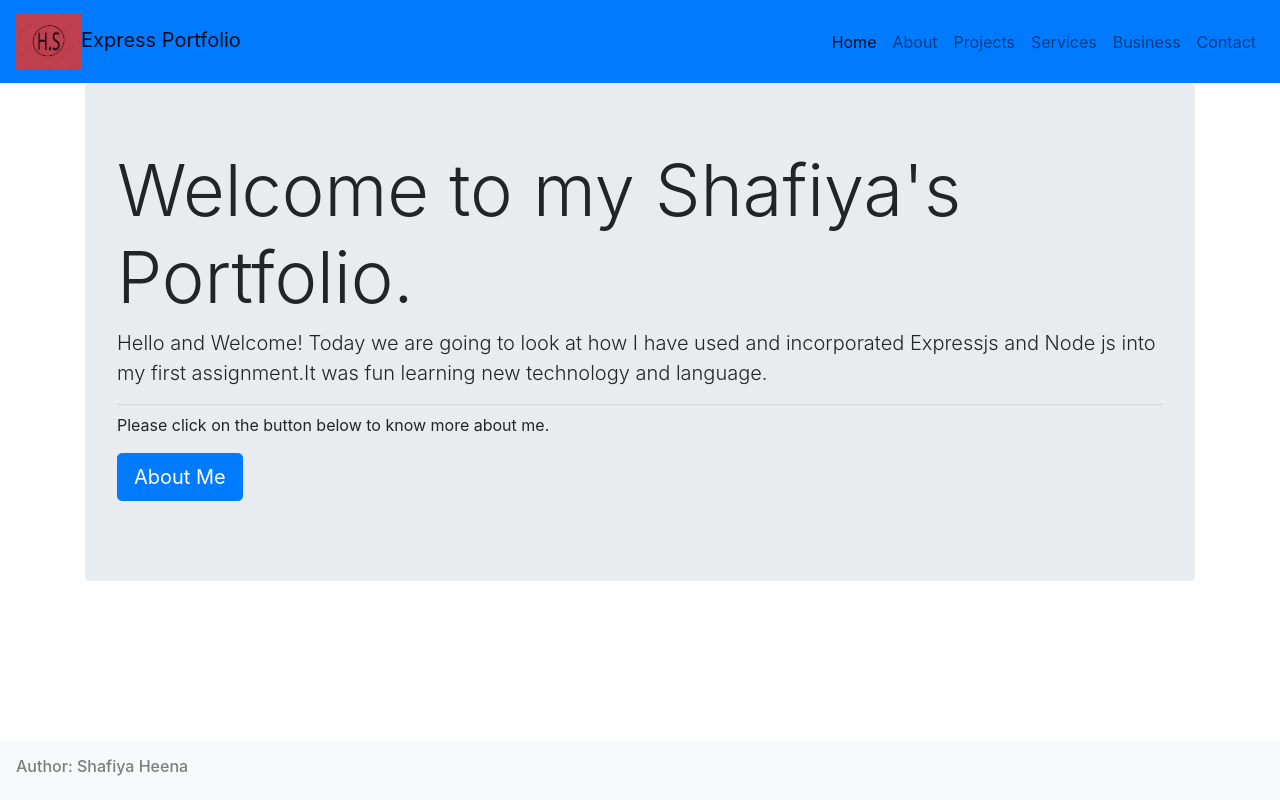
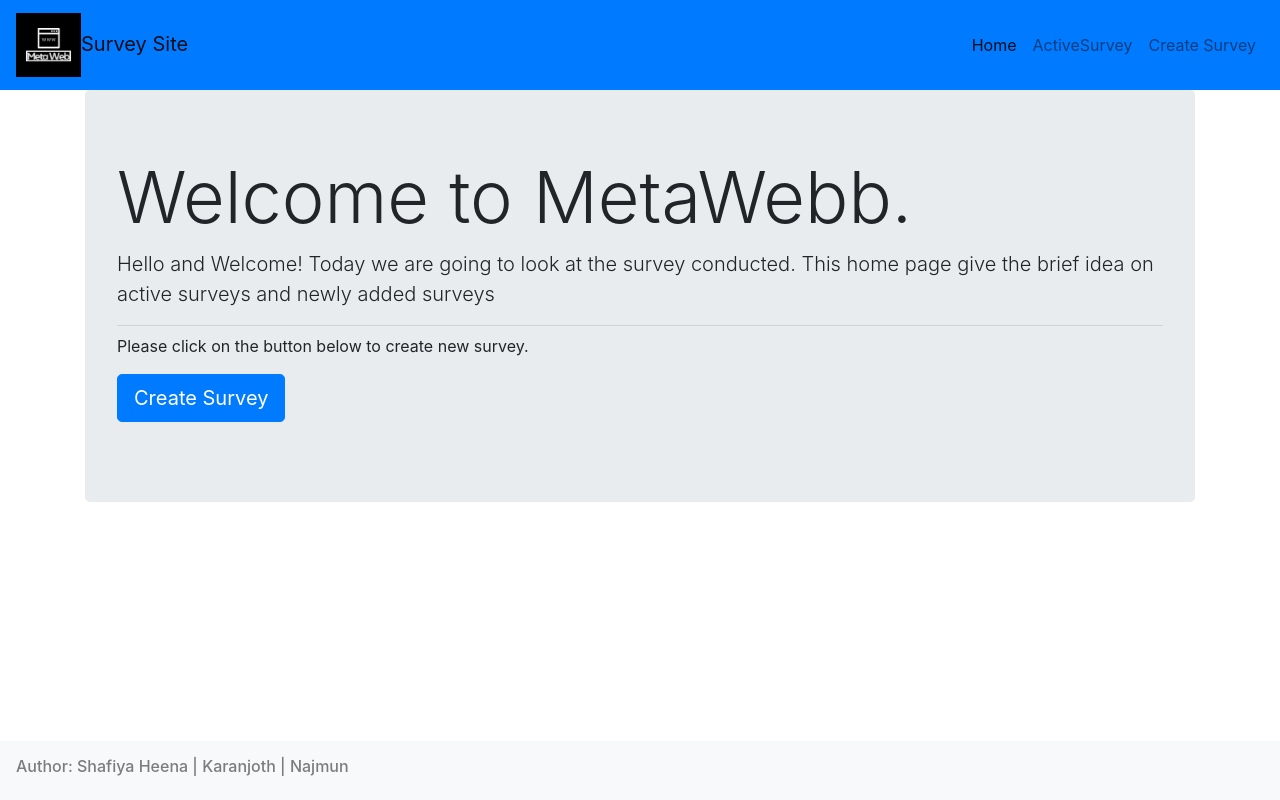
Before and after one commit to CentennialWebGroup6/COMP229_Survey, a Node server app: page / in a window 1280 px wide. Run offline with Node 20, Linux system fonts and the light colour scheme; some libraries are stand-ins or nearby versions.

Commit message:
Push app to Git

```diff
--- a/server.js
+++ b/server.js
@@ -12,7 +12,7 @@ var http = require('http');
  * Get port from environment and store in Express.
  */
 
-var port = normalizePort(process.env.PORT || '3000');
+var port = normalizePort(process.env.PORT || '3500');
 app.set('port', port);
 
 /**
--- a/server/routes/index.js
+++ b/server/routes/index.js
@@ -1,7 +1,4 @@
-//File Name: index.js
-//Student Name: Shafiya Heena
-//Student ID: 301199792
-//Date:4/10/21
+
 var express = require('express');
 var router = express.Router();
 
@@ -16,45 +13,17 @@ router.get('/home', function(req, res, next) {
 });
 
 /* GET About Us page. */
-router.get('/about', function(req, res, next) {
-  res.render('about', { title: 'About'});
+router.get('/activesurvey', function(req, res, next) {
+  res.render('activesurvey', { title: 'ActiveSurvey'});
 });
 
 /* GET Projects page. */
-router.get('/projects', function(req, res, next) {
-  res.render('projects', { title: 'Projects'});
+router.get('/createsurvey', function(req, res, next) {
+  res.render('createsurvey', { title: 'CreateSurvey'});
 });
 
-/* GET Services page. */
-router.get('/services', function(req, res, next) {
-  res.render('services', { title: 'Services'});
-});
-
-/* GET Contact Us page. */
-router.get('/contact', function(req, res, next) {
-  res.render('contact', { title: 'Contact'});
-});
-
-/* navigate to Services page. */
-router.get('/serviceregister', function(req, res, next) { //routing to service page after service registeration button is clicked.
-  res.render('serviceregister', { title: 'Register'});
-});
 
 let indexController = require('../controllers/index');
 
-/* GET Route for displaying the Login page */
-router.get('/login', indexController.displayLoginPage);
-
-/* POST Route for processing the Login page */
-router.post('/login', indexController.processLoginPage);
-
-/* GET Route for displaying the Register page */
-router.get('/register', indexController.displayRegisterPage);
-
-/* POST Route for processing the Register page */
-router.post('/register', indexController.processRegisterPage);
-
-/* GET to perform UserLogout */
-router.get('/logout', indexController.performLogout);
 
 module.exports = router;
--- a/server/views/home.ejs
+++ b/server/views/home.ejs
@@ -5,13 +5,12 @@
   <!-- Main Content -->
   <main class="container">
     <div class="jumbotron">
-        <h1 class="display-3">Welcome to my Shafiya's Portfolio.</h1>
-        <p class="lead">Hello and Welcome! Today we are going to look at how I have used and incorporated Expressjs
-          and Node js into my first assignment.It was fun learning new technology and language.</p>
+        <h1 class="display-3">Welcome to MetaWebb.</h1>
+        <p class="lead">Hello and Welcome! Today we are going to look at the survey conducted. This home page give the brief idea on active surveys and newly added surveys</p>
         <hr class="my-2">
-        <p>Please click on the button below to know more about me.</p>
+        <p>Please click on the button below to create new survey.</p>
         <p class="lead">
-          <a class="btn btn-primary btn-lg" href="/about" role="button">About Me</a>
+          <a class="btn btn-primary btn-lg" href="/createsurvey" role="button">Create Survey</a>
         </p>
       </div>
   </main>
--- a/server/views/partials/bottom_nav.ejs
+++ b/server/views/partials/bottom_nav.ejs
@@ -1,6 +1,6 @@
 <!-- Bottom Nav -->
   <footer>
     <nav class="navbar fixed-bottom navbar-light bg-light">
-      <h6 class="display-6 navbar-text">Author: Shafiya Heena</h6>
+      <h6 class="display-6 navbar-text">Author: Shafiya Heena | Karanjoth | Najmun </h6>
     </nav>
   </footer>
--- a/server/views/partials/main_nav.ejs
+++ b/server/views/partials/main_nav.ejs
@@ -1,6 +1,6 @@
 <!-- Main Navigation -->
 <nav class="navbar navbar-expand-lg navbar-light bg-primary">
-    <a class="navbar-brand" href="/"><img src="Assets/images/Logo.png" width="65" height="65" class="img-fluid" alt="">Express Portfolio</a>
+  <a class="navbar-brand" href="/"><img src="Assets/images/Logo.png" width="65" height="65" class="img-fluid" alt="">Survey Site</a>
   <button class="navbar-toggler" type="button" data-toggle="collapse" data-target="#navbarSupportedContent" aria-controls="navbarSupportedContent" aria-expanded="false" aria-label="Toggle navigation">
     <span class="navbar-toggler-icon"></span>
   </button>
@@ -16,44 +16,23 @@
         <a class="nav-link" href="/home"><i class="fas fa-house-user"></i> Home </a>
       </li>
 
-        <% if (title == "About") { %>
+      <% if (title == "ActiveSurvey") { %>
       <li class="nav-item active">
       <% } else  { %>
       <li class="nav-item">
       <% } %>
-          <a class="nav-link" href="/about"><i class="fas fa-info-circle"></i> About </a>
+        <a class="nav-link" href="/activesurvey"><i class="fas fa-info-circle"></i> ActiveSurvey </a>
       </li>
 
-        <% if (title == "Projects") { %>
+
+
+      <% if (title == "CreateSurvey") { %>
       <li class="nav-item active">
       <% } else  { %>
       <li class="nav-item">
       <% } %>
-          <a class="nav-link" href="/projects"><i class="fab fa-elementor"></i> Projects </a>
+        <a class="nav-link" href="/createsurvey"><i class="fas fa-cogs"></i> Create Survey </a>
       </li>
 
-        <% if (title == "Services") { %>
-        <li class="nav-item active">
-        <% } else  { %>
-        <li class="nav-item">
-        <% } %>
-          <a class="nav-link" href="/services"><i class="fas fa-cogs"></i> Services </a>
-        </li>
 
-        <% if (title == "Business-Contacts") { %>
-          <li class="nav-item active">
-          <% } else  { %>
-          <li class="nav-item">
-          <% } %>
-            <a class="nav-link" href="/business-list"><i class="fas fa-cogs"></i> Business </a>
-          </li>
-
-        <% if (title == "Contact") { %>
-        <li class="nav-item active">
-        <% } else  { %>
-        <li class="nav-item">
-        <% } %>
-          <a class="nav-link" href="/contact"><i class="fas fa-mobile-alt"></i> Contact </a>
-        </li>
-    </div>
 </nav>
```
Also changed, not shown: server/views/activesurvey.ejs (added, +27 -0 lines), server/views/contact.ejs (deleted, +0 -44 lines), server/views/createsurvey.ejs (added, +27 -0 lines), server/views/error.ejs (deleted, +0 -14 lines), server/views/projects.ejs (deleted, +0 -46 lines), server/views/services.ejs (+2 -5 lines), public/Assets/images/Logo.png, public/Assets/images/Photo.jpg (deleted), public/Assets/images/proj1.png (deleted), public/Assets/images/proj2.png (deleted), public/Assets/images/proj3.png (deleted). Lines whose indentation alone changed are shown as unchanged.
